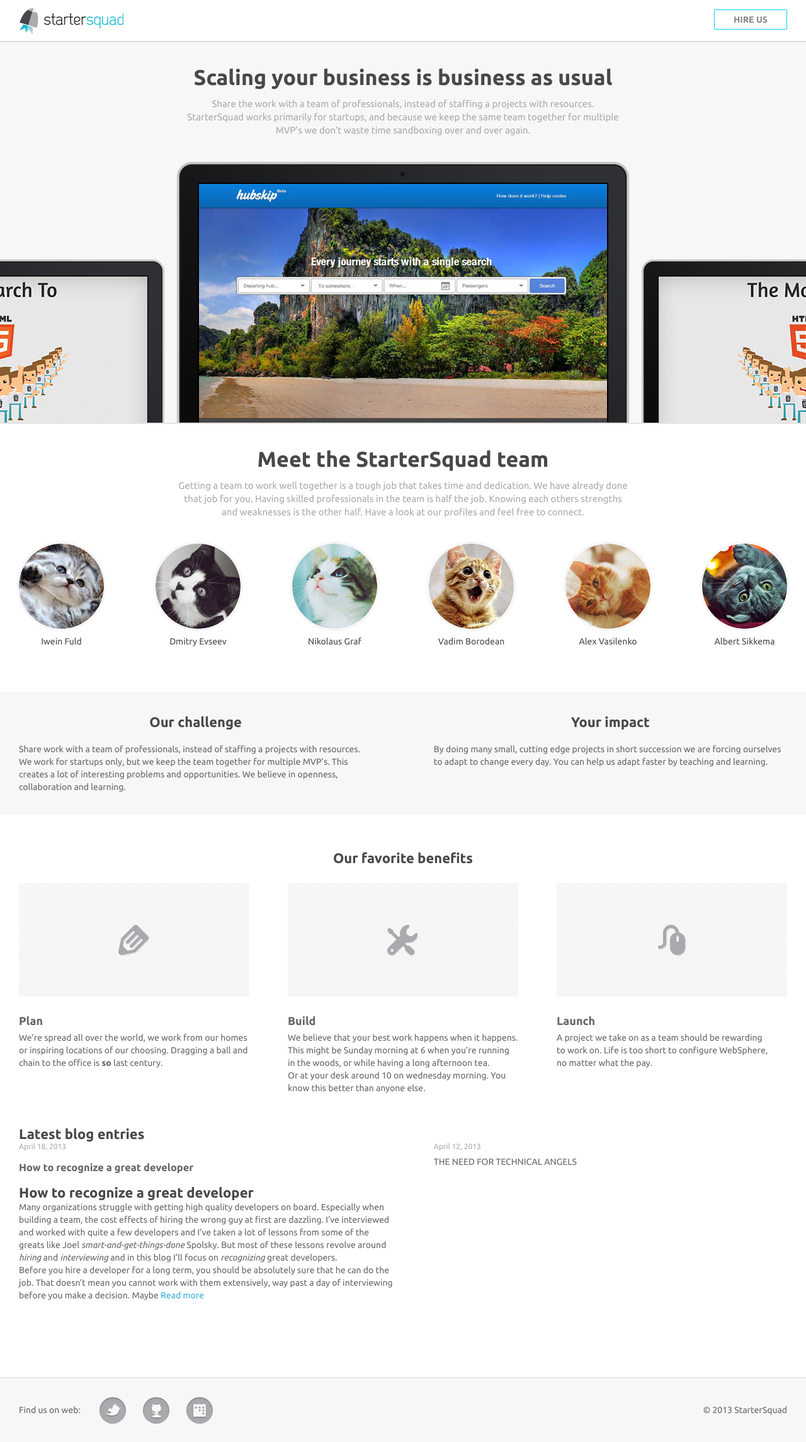
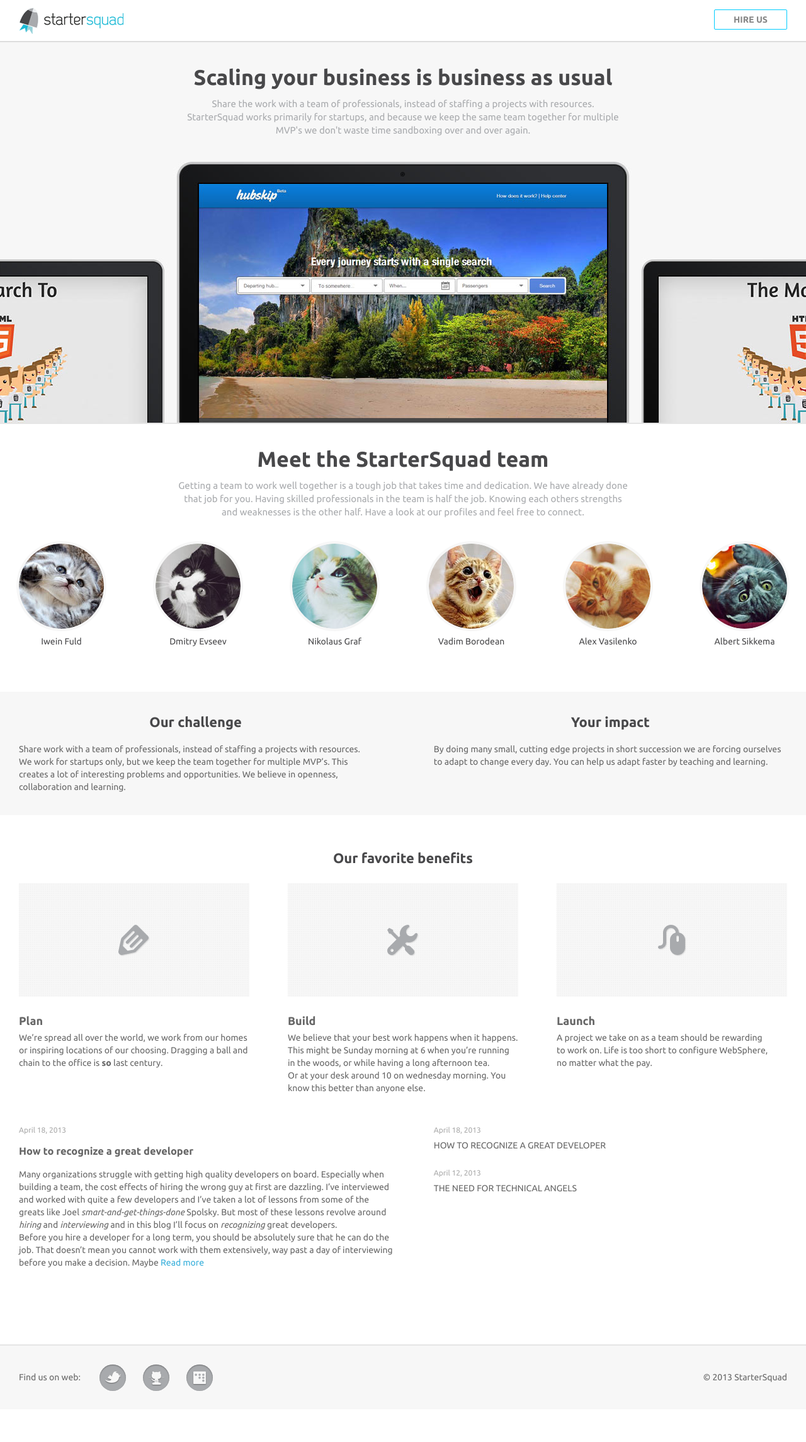
Before and after one commit to StarterSquad/startersquad.com, a Jekyll site: the page built from index.html, in a window 1280 px wide. Shown: the whole page at 63% size. Built offline with Jekyll 4.4.1, drawn with Linux system fonts in a browser that asks for light colours; nearby versions of some CDN libraries; after the commit the page ends 2237 px from its top, so only the background shows below that.

Commit message:
Fixed home page plog feed

```diff
--- a/_/sass/application/_shame.scss
+++ b/_/sass/application/_shame.scss
@@ -2,3 +2,9 @@
   margin: -1px 0 -1px -8px;
   vertical-align: text-top;
 }
+
+.home-blog {
+  h2 {
+    display: none;
+  }
+}
--- a/_includes/home/blog.html
+++ b/_includes/home/blog.html
@@ -14,7 +14,7 @@
     </div>
     <div class="home-blog-section">
       <div class="blog text-bound">
-        {% for post in site.posts limit: 3 offset: 1 %}
+        {% for post in site.posts limit: 3 %}
           {% include blog/post.html %}
         {% endfor %}
       </div>
```
Also changed, not shown: _/css/style.css.
